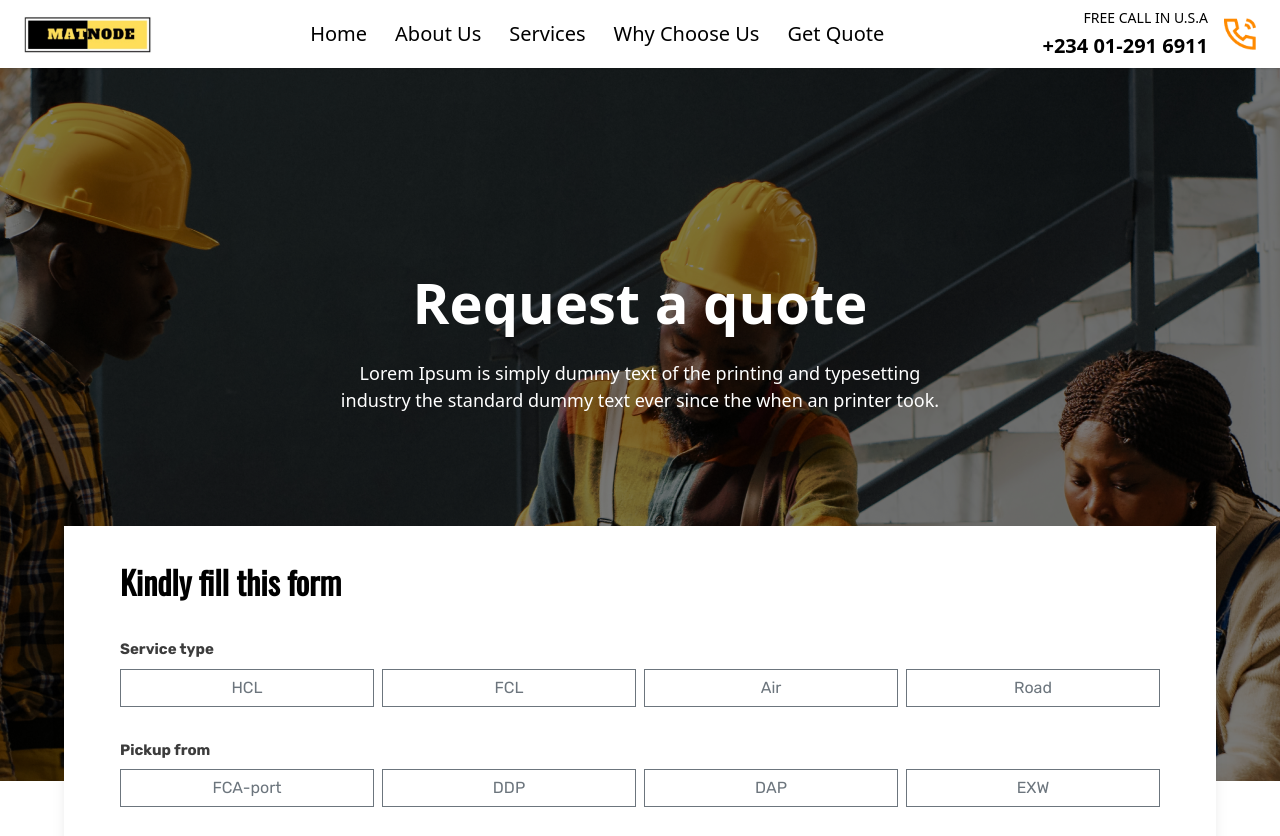
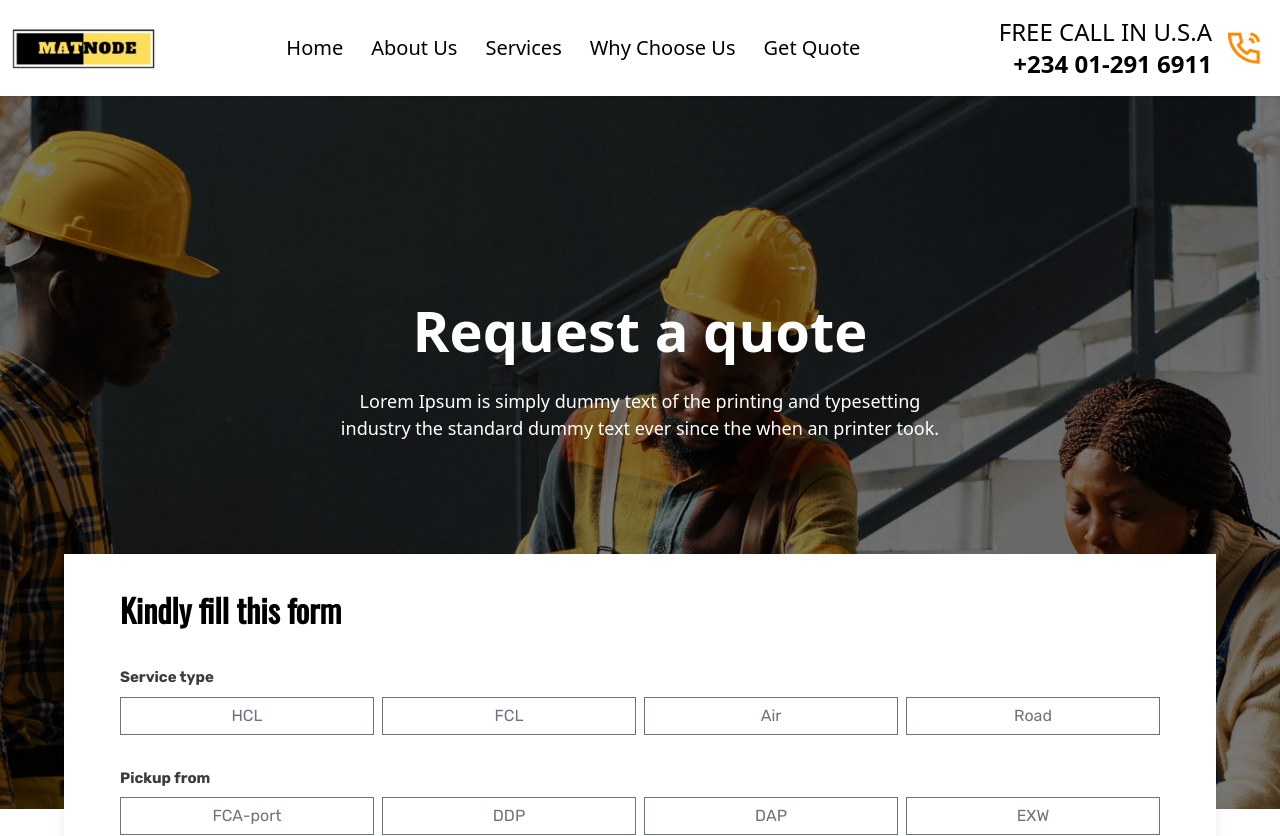
Before and after one commit to Azeezatou/Matnode-logistics, a React (Vite) app: page /quote in a window 1280 px wide. Shown: the top 836 px of the page. Built offline with nearby package versions, Linux system fonts and the light colour scheme.

Commit message:
initial commit

```diff
--- a/src/components/core/home/Hero.jsx
+++ b/src/components/core/home/Hero.jsx
@@ -6,7 +6,7 @@ const Hero = () => {
   return (
     <div className=" flex flex-col sm:flex-row h-auto md:bg-[url('../assets/images/port.jpg')] ">
       {/* Left hero section */}
-      <div className=' text-white bg-[#1b1603] p-24 md:p-20 flex flex-col items-center justify-center md:w-1/2 min-h-[620px] '>
+      <div className=' text-white bg-[#1b1603] md:p-24 p-16 flex flex-col items-center justify-center md:w-1/2 min-h-[620px] '>
         <div className='relative container '>
           <div className='transparent '>
             <h1 className='absolute stroke-text text-[80px] sm:text-[100px] md:text-[100px] lg:text-[130px] font-Oswald tracking-tight font-extralight'>
--- a/src/components/core/home/Support.jsx
+++ b/src/components/core/home/Support.jsx
@@ -62,7 +62,7 @@ const Support = () => {
       <SupportSection />
 
       {/* Why Choose Us */}
-      <div className='flex flex-col md:flex-row md:items-start items-center justify-between max-w-7xl mx-auto sm:items-start p-8'>
+      <div className='flex flex-col md:flex-row md:items-start items-center mx-auto justify-between max-w-7xl sm:items-start py-8'>
         {/* text */}
         <div className=' flex-1 md:mr-4 mb-8 md:mb-o max-w-1/3 my-5 py-5 -mr-6 w-1/2'>
           <h2 className=' uppercase text-4xl font-Oswald stroke-text2 my-3 py-2'>
@@ -103,7 +103,7 @@ const Support = () => {
         </div>
       </div>
       {/* Last section */}
-      <div className='container bg-primary flex mb-4'>
+      <div className='container bg-primary flex mb-2 md:mb-4'>
         <img
           src={Box}
           alt='image of a box containing parcel'
@@ -113,7 +113,7 @@ const Support = () => {
           <h2 className='font-Oswald font-extrabold text-[#1b1603] text-2xl md:text-6xl mb-5'>
             Get your items delivered smoothly and on time
           </h2>
-          <button className='bg-[#1b1603] md:my-4 text-white p-9 text-sm md:text-xl lg:px-5 py-3 font-Rubik font-semibold text-center uppercase hover:text-black hover:bg-primary hover:border-2 hover:border-black'>
+          <button className='bg-[#1b1603] my-4 text-white p-9 text-sm md:text-xl lg:px-5 py-3 font-Rubik font-semibold text-center uppercase hover:text-black hover:bg-primary hover:border-2 hover:border-black'>
             Get Quote
           </button>
         </div>
--- a/src/components/layout/Footer.jsx
+++ b/src/components/layout/Footer.jsx
@@ -50,7 +50,7 @@ const Footer = () => {
         {/* Links */}
         <div className='font-Rubik w-full md:w-1/5 mb-8 md:mb-0'>
           <h3 className='font-bold'>Quick Links</h3>
-          <div className='border-b-2 border-secondary w-1/3 md:w-4/5 my-2'></div>
+          <div className='border-b-2 border-secondary w-1/3 md:w-2/5 my-2'></div>
           {FooterLinks.map((footer) => (
             <ul key={footer.title}>
               <li className='py-1'>{footer.title}</li>
@@ -60,7 +60,7 @@ const Footer = () => {
         {/* Contact */}
         <div className='w-full md:w-1/3'>
           <h3 className='font-bold'>Contact</h3>
-          <div className='border-b-2 border-secondary w-1/4 md:w-2/5 my-2'></div>
+          <div className='border-b-2 border-secondary w-1/4 md:w-1/6 my-2'></div>
           <p>
             <span className='text-blue-600'>Address:</span> 8, Eniyansoro
             Beyioku Street, off Ajao St, Surulere, Lagos
--- a/src/components/layout/Navbar.jsx
+++ b/src/components/layout/Navbar.jsx
@@ -5,13 +5,10 @@ import Phone from '../../assets/images/Vector.png'
 const Navbar = () => {
   return (
     <>
-      <div
-        className='px-6 py-2 mx-auto text-center flex justify-between items-center shadow'
-        id='Navbar'
-      >
+      <div className='px-3 py-2 mx-auto text-center flex justify-between items-center shadow'id='Navbar' >
         <div>
           <Link to='/'>
-            <img src={Logo} alt='Matnode logo' className='sm:w-32 w-28' />
+            <img src={Logo} alt='Matnode logo' className='md:w-36 w-24' />
           </Link>
         </div>
         <ul className='hidden md:flex gap-7  md:text-sm'>
@@ -56,16 +53,16 @@ const Navbar = () => {
             </Link>
           </li>
         </ul>
-        <div className='flex gap-4 sm:text-sm'>
-          <div className='text-end text-2xl'>
-            <div className=' text-sm'>FREE CALL IN U.S.A</div>
+        <div className='flex gap-1 m-2 '>
+          <div className='text-end pr-3'>
+            <div className='text-sm md:text-2xl'>FREE CALL IN U.S.A</div>
             <div>
-              <a href='+234012916911' className='sm:text-xl font-bold text-2xl'>
+              <a href='+234012916911' className='text-sm font-bold md:text-2xl'>
                 +234 01-291 6911
               </a>
             </div>
           </div>
-          <img src={Phone} alt='phone icon' className='size-8 m-auto ' />
+          <img src={Phone} alt='phone icon' className='size-6 md:size-8 m-auto ' />
         </div>
       </div>
     </>
```
